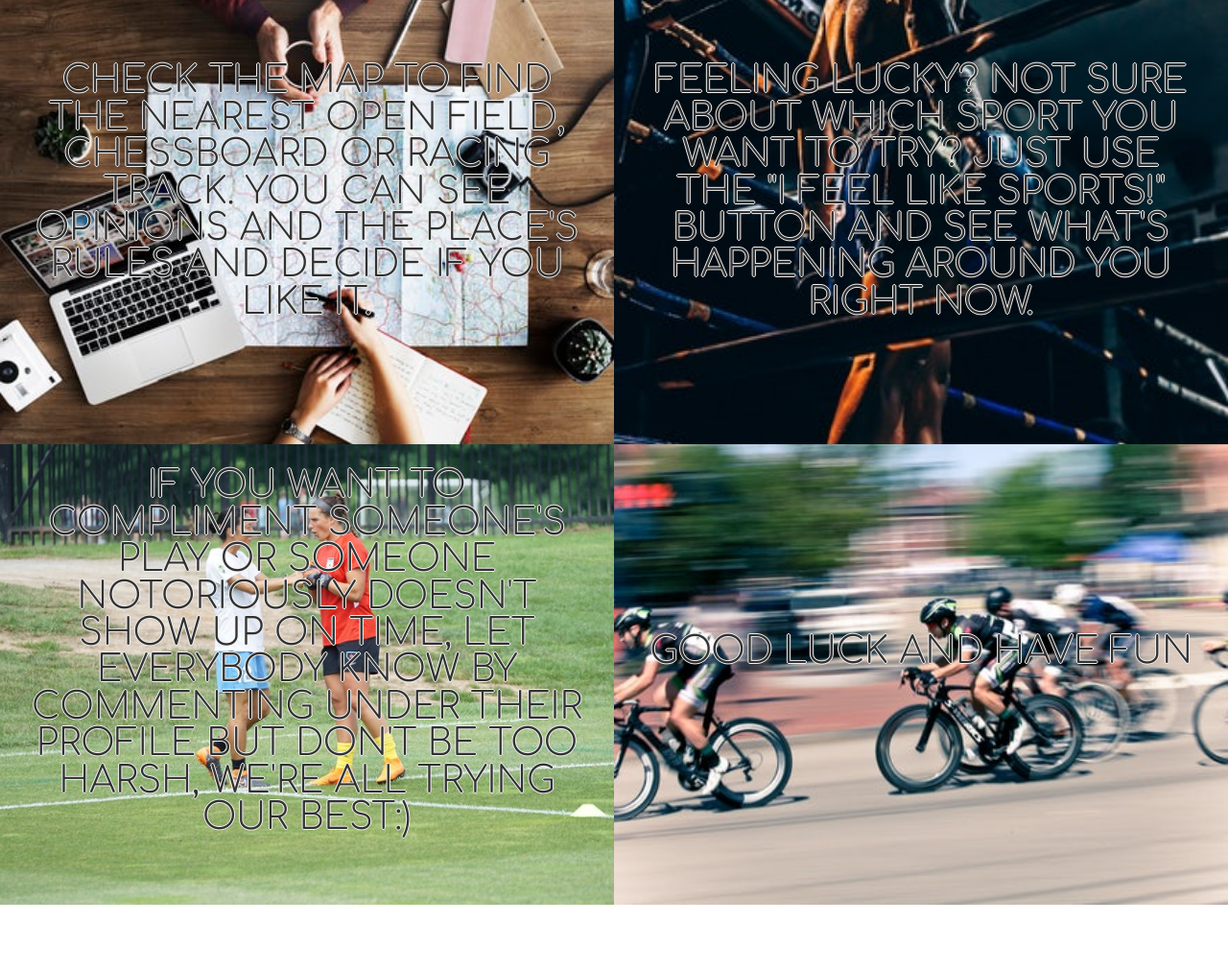
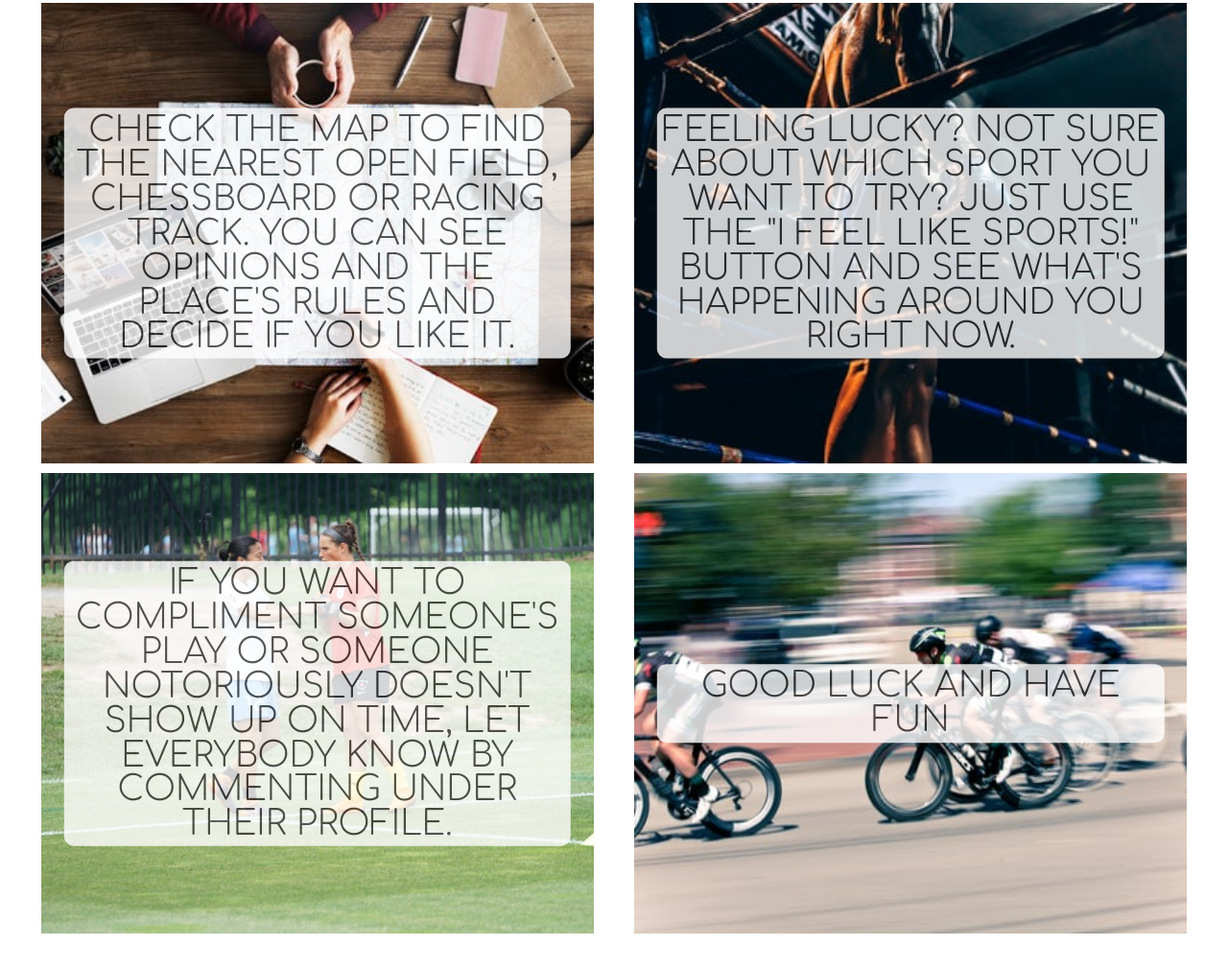
Before and after one commit to infoshareacademy/jfdz10-bubble, a plain HTML site: page index.html in a window 1280 px wide. Shown: the part 2933-3944 px from the top of the page at 96% size. Drawn offline with nearby package versions, Linux system fonts and the light colour scheme.

Commit message:
add space between containers and white background behind the text

```diff
--- a/css/advanced-functionalities.css
+++ b/css/advanced-functionalities.css
@@ -26,12 +26,14 @@ body {
     font-family: 'Comfortaa', sans-serif;
     font-weight: 200;
     overflow: hidden;
+    justify-content: space-evenly;
 }
 
 .advanced-functionalities__functionality__container {
     display: flex;
-    flex-basis: 50%;
+    flex-basis: 45%;
     height: 60vh;
+    margin-bottom: 10px;
 }
 
 .advanced-functionalities__functionality {
@@ -46,15 +48,18 @@ body {
 .advanced-functionalities__functionality__text {
     position: relative;
     float: left;
-    top: 45%;
+    top: 50%;
     left: 50%;
     transform: translate(-50%, -50%);
     max-width: 90%;
-    font-size: 3vw;
+    font-size: 2.8vw;
     text-align: center;
     text-transform: uppercase;
-    text-shadow: -1px 0 #f0f0f0, 0 1px #f0f0f0, 1px 0 #f0f0f0, 0 -1px #f0f0f0;
-
+    padding: 5px;
+    /* text-shadow: -1px 0 #f0f0f0, 0 1px #f0f0f0, 1px 0 #f0f0f0, 0 -1px #f0f0f0; */
+    background: white;
+    border-radius: 10px;
+    opacity: 0.8;
 }
 
 /* 1 */
@@ -137,6 +142,7 @@ body {
     .advanced-functionalities__functionality__container {
         flex-basis: 100%;
         max-height: 50vh;
+        margin-bottom: 0;
     }
 
     .advanced-functionalities {
@@ -158,6 +164,7 @@ body {
     .advanced-functionalities__functionality__container {
         flex-basis: 100%;
         max-height: 45vh;
+        margin-bottom: 0;
     }
 
     .advanced-functionalities {
--- a/index.html
+++ b/index.html
@@ -172,7 +172,7 @@
             </div>
             <div class="advanced-functionalities__functionality__container">
                 <div class="advanced-functionalities__functionality advanced-functionalities__functionality__comment">
-                    <h2 class="advanced-functionalities__functionality__text">If you want to compliment someone's play or someone notoriously doesn't show up on time, let everybody know by commenting under their profile but don't be too harsh, we're all trying our best:)</h2>
+                    <h2 class="advanced-functionalities__functionality__text">If you want to compliment someone's play or someone notoriously doesn't show up on time, let everybody know by commenting under their profile.</h2>
                 </div>
             </div>
             <div class="advanced-functionalities__functionality__container">
```
